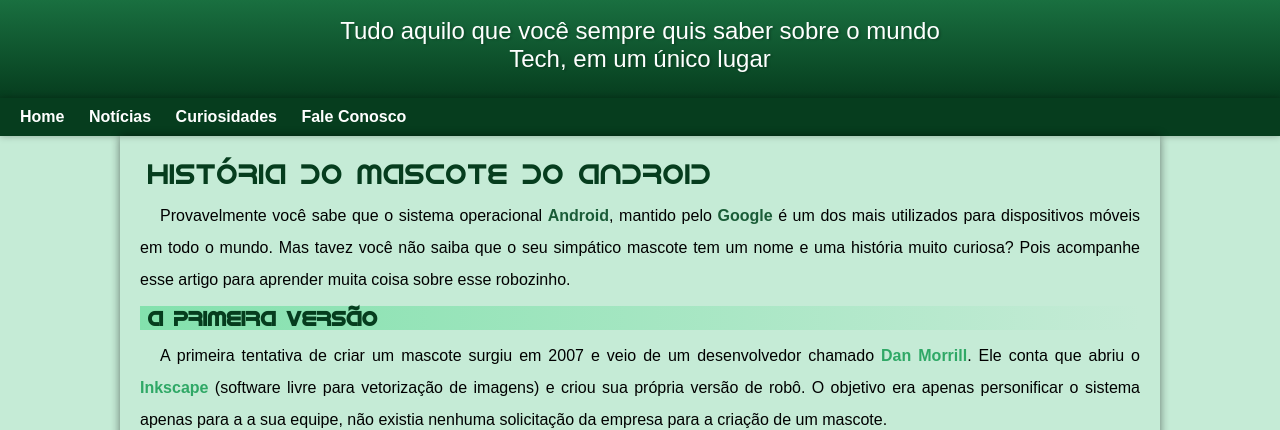
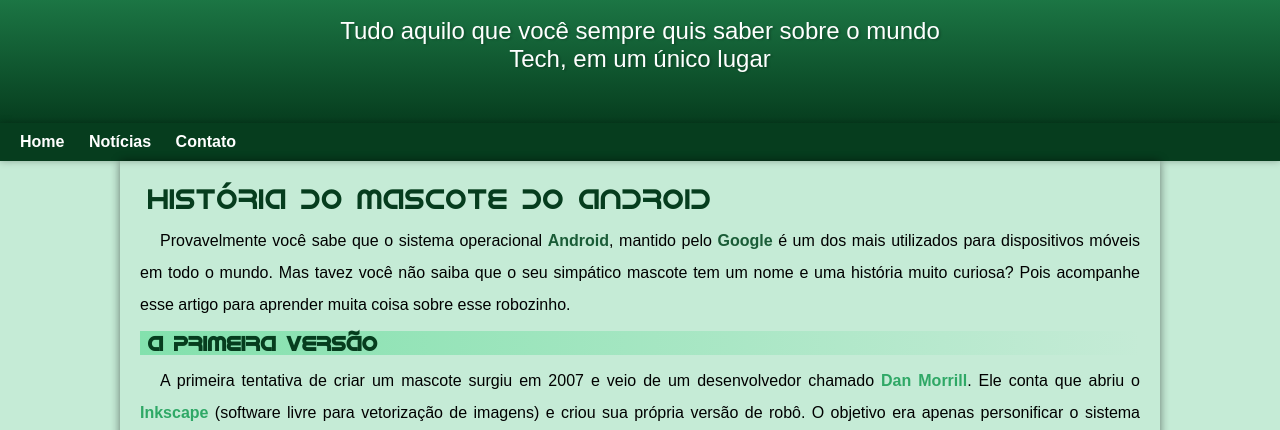
Before and after one commit to larissacoutoferreira/projeto-android, a plain HTML site: page index.html in a window 1280 px wide. Shown: the part 110-540 px from the top of the page. Drawn offline with Linux system fonts and the light colour scheme; files whose address does not match are found by name.

Commit message:
problema padding corrigido

```diff
--- a/index.html
+++ b/index.html
@@ -28,8 +28,8 @@
     <nav>
         <a href="#">Home</a>
         <a href="#">Notícias</a>
-        <a href="#">Curiosidades</a>
-        <a href="#">Fale Conosco</a>
+        <a href="#">Contato</a>
+
     </nav>
 
     <main>
--- a/style/style.css
+++ b/style/style.css
@@ -56,9 +56,10 @@ header > h1 {
 
 header > p {
     max-width: 600px;
-    padding: 0px 10px 25px 10px;
+    padding-left: 10px;
+    padding-right: 10px;
     font-family: var(--fonte-padrao);
-    margin-bottom: 20px;
+    padding-bottom: 50px;
     color: white;
     text-shadow: 2px 1px 2px rgba(0, 0, 0, 0.192);
     font-size: 1.5em;
```
